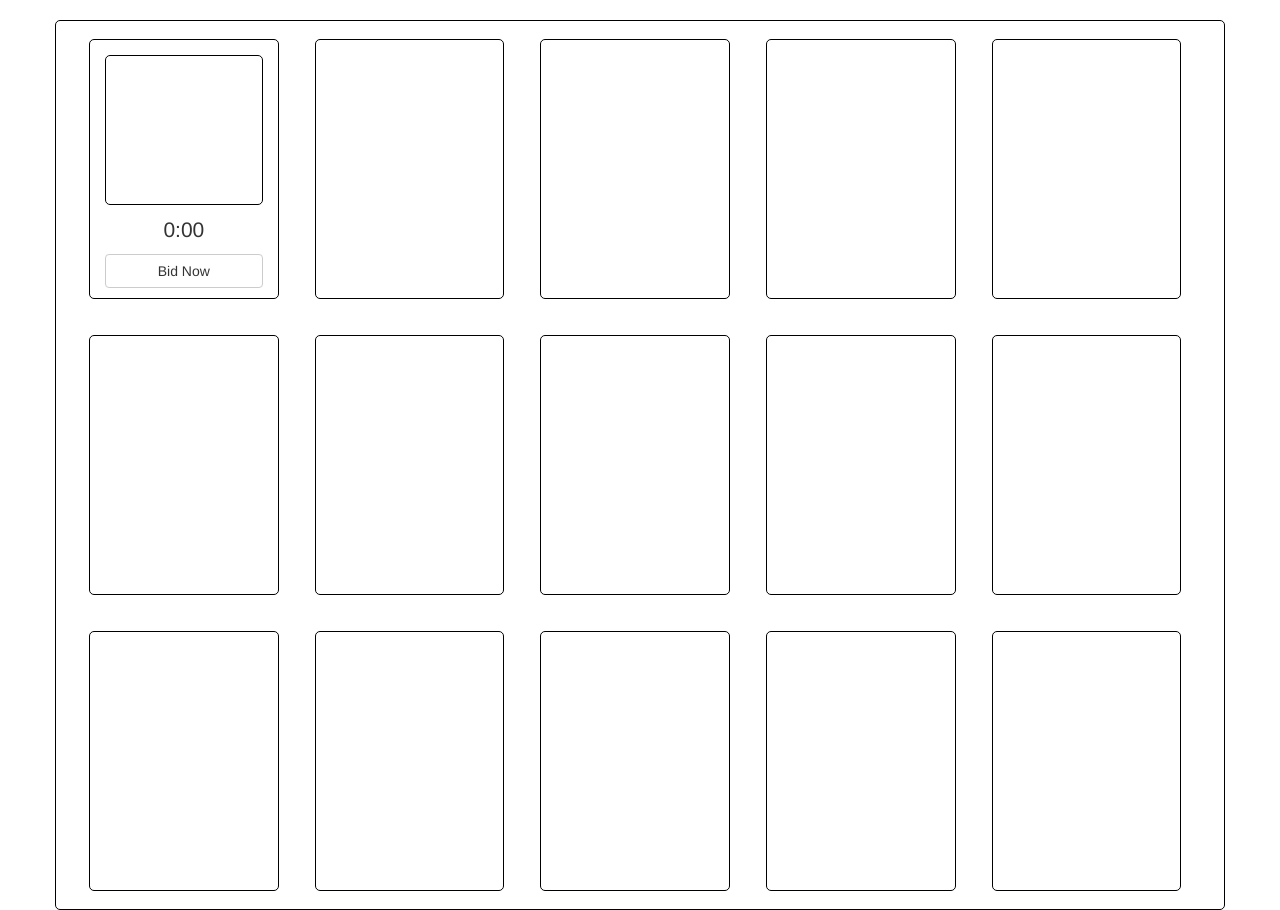
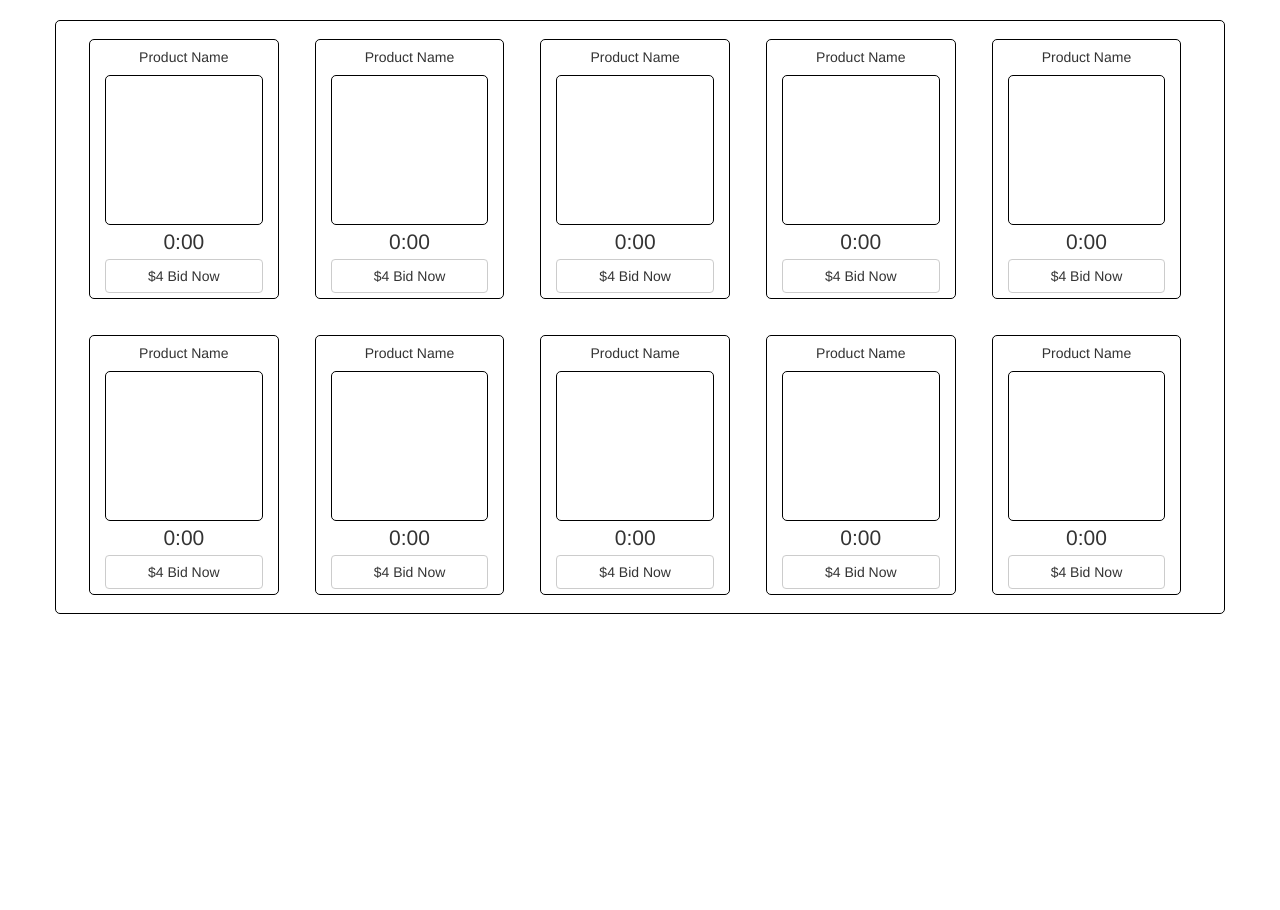
Before and after one commit to aleckleyer/OnlineAuction, a PHP site: page /PowerliftingHub/products.php in a window 1280 px wide. Shown: the part 54-964 px from the top of the page. After the commit the page ends 668 px from the top, so only its background shows below. Run offline with PHP 8.4, Linux system fonts and the light colour scheme.

Commit message:
Added product name and price for bid in product display

```diff
--- a/css/main.css
+++ b/css/main.css
@@ -104,6 +104,10 @@
 }
 
 .productTime{
-    margin-bottom:-10px!important;
-    margin-top:10px!important;
+    margin-bottom:-18px!important;
+    margin-top:2px!important;
 }
+
+.productName{
+    margin-bottom:-15px!important;
+}
--- a/products.php
+++ b/products.php
@@ -43,6 +43,9 @@
     <div class="container" id="AuctionsList">
       <div class="row-fluid">
         <div class="col-md-2 product">
+          <div class="row productName text-center">
+            <h5>Product Name</h5>
+          </div>
           <div class="row productImg">
 
           </div>
@@ -50,23 +53,135 @@
             <p class="lead">0:00</p>
           </div>
           <div class="row productBtn">
-            <button class="btn btn-default btn-block">Bid Now</button>
+            <button class="btn btn-default btn-block">$4 Bid Now</button>
           </div>
         </div>
-        <div class="col-md-2 product"></div>
-        <div class="col-md-2 product"></div>
-        <div class="col-md-2 product"></div>
-        <div class="col-md-2 product"></div>
-        <div class="col-md-2 product"></div>
-        <div class="col-md-2 product"></div>
-        <div class="col-md-2 product"></div>
-        <div class="col-md-2 product"></div>
-        <div class="col-md-2 product"></div>
-        <div class="col-md-2 product"></div>
-        <div class="col-md-2 product"></div>
-        <div class="col-md-2 product"></div>
-        <div class="col-md-2 product"></div>
-        <div class="col-md-2 product"></div>
+        <div class="col-md-2 product">
+          <div class="row productName text-center">
+            <h5>Product Name</h5>
+          </div>
+          <div class="row productImg">
+
+          </div>
+          <div class="row productTime text-center">
+            <p class="lead">0:00</p>
+          </div>
+          <div class="row productBtn">
+            <button class="btn btn-default btn-block">$4 Bid Now</button>
+          </div>
+        </div>
+        <div class="col-md-2 product">
+          <div class="row productName text-center">
+            <h5>Product Name</h5>
+          </div>
+          <div class="row productImg">
+
+          </div>
+          <div class="row productTime text-center">
+            <p class="lead">0:00</p>
+          </div>
+          <div class="row productBtn">
+            <button class="btn btn-default btn-block">$4 Bid Now</button>
+          </div>
+        </div>
+        <div class="col-md-2 product">
+          <div class="row productName text-center">
+            <h5>Product Name</h5>
+          </div>
+          <div class="row productImg">
+
+          </div>
+          <div class="row productTime text-center">
+            <p class="lead">0:00</p>
+          </div>
+          <div class="row productBtn">
+            <button class="btn btn-default btn-block">$4 Bid Now</button>
+          </div>
+        </div>
+        <div class="col-md-2 product">
+          <div class="row productName text-center">
+            <h5>Product Name</h5>
+          </div>
+          <div class="row productImg">
+
+          </div>
+          <div class="row productTime text-center">
+            <p class="lead">0:00</p>
+          </div>
+          <div class="row productBtn">
+            <button class="btn btn-default btn-block">$4 Bid Now</button>
+          </div>
+        </div>
+        <div class="col-md-2 product">
+          <div class="row productName text-center">
+            <h5>Product Name</h5>
+          </div>
+          <div class="row productImg">
+
+          </div>
+          <div class="row productTime text-center">
+            <p class="lead">0:00</p>
+          </div>
+          <div class="row productBtn">
+            <button class="btn btn-default btn-block">$4 Bid Now</button>
+          </div>
+        </div>
+        <div class="col-md-2 product">
+          <div class="row productName text-center">
+            <h5>Product Name</h5>
+          </div>
+          <div class="row productImg">
+
+          </div>
+          <div class="row productTime text-center">
+            <p class="lead">0:00</p>
+          </div>
+          <div class="row productBtn">
+            <button class="btn btn-default btn-block">$4 Bid Now</button>
+          </div>
+        </div>
+        <div class="col-md-2 product">
+          <div class="row productName text-center">
+            <h5>Product Name</h5>
+          </div>
+          <div class="row productImg">
+
+          </div>
+          <div class="row productTime text-center">
+            <p class="lead">0:00</p>
+          </div>
+          <div class="row productBtn">
+            <button class="btn btn-default btn-block">$4 Bid Now</button>
+          </div>
+        </div>
+        <div class="col-md-2 product">
+          <div class="row productName text-center">
+            <h5>Product Name</h5>
+          </div>
+          <div class="row productImg">
+
+          </div>
+          <div class="row productTime text-center">
+            <p class="lead">0:00</p>
+          </div>
+          <div class="row productBtn">
+            <button class="btn btn-default btn-block">$4 Bid Now</button>
+          </div>
+        </div>
+        <div class="col-md-2 product">
+          <div class="row productName text-center">
+            <h5>Product Name</h5>
+          </div>
+          <div class="row productImg">
+
+          </div>
+          <div class="row productTime text-center">
+            <p class="lead">0:00</p>
+          </div>
+          <div class="row productBtn">
+            <button class="btn btn-default btn-block">$4 Bid Now</button>
+          </div>
+        </div>
       </div>
     </div>
 
```
